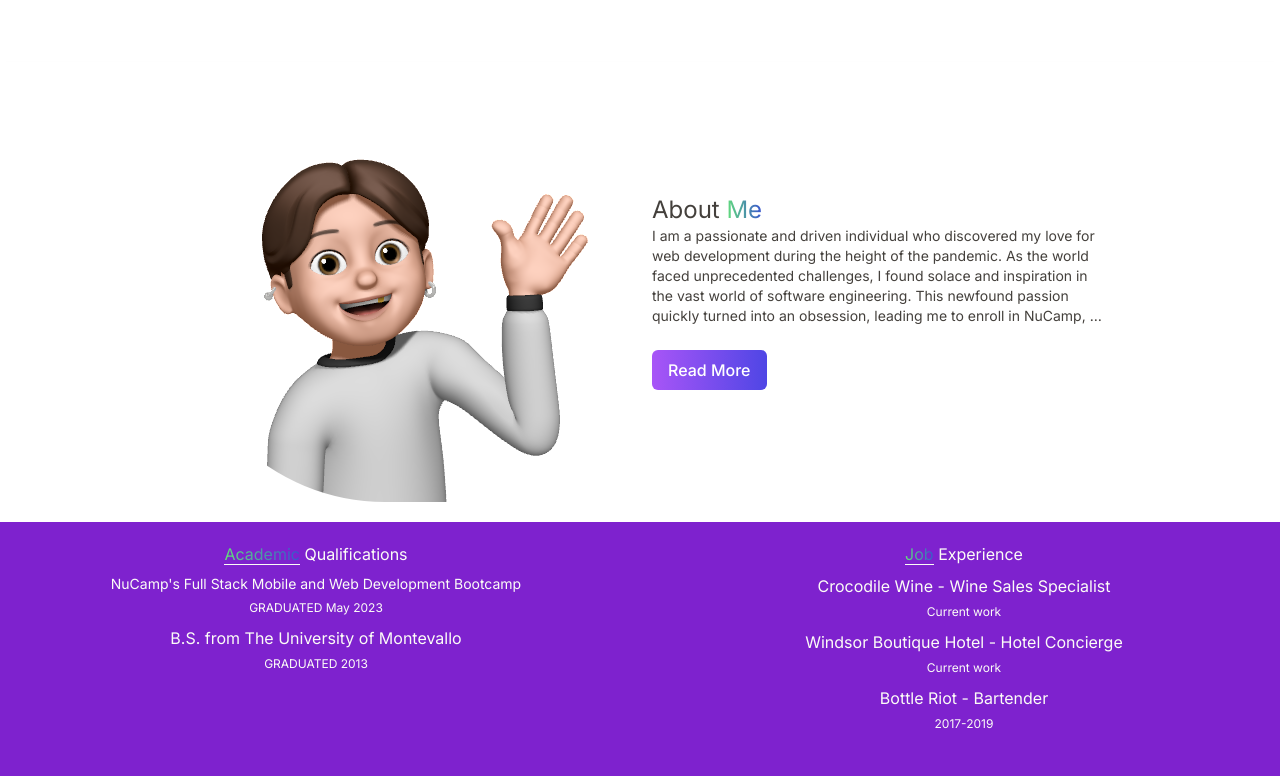
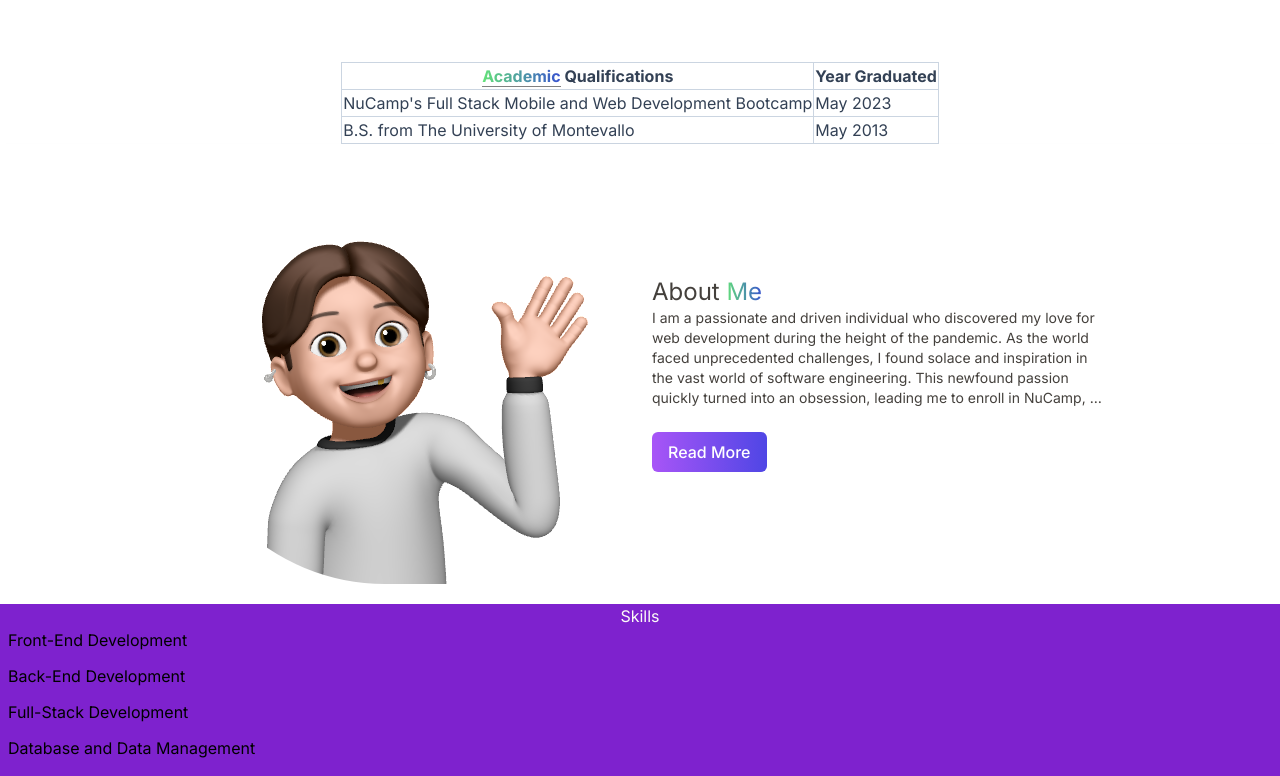
Before and after one commit to zdotg/my-portfolio, a Next.js app: page / in a window 1280 px wide. Shown: the part 397-1173 px from the top of the page. Built offline with nearby package versions, Linux system fonts and the light colour scheme.

Commit message:
Updating experience section to use tables

```diff
--- a/src/app/page.js
+++ b/src/app/page.js
@@ -6,7 +6,7 @@ import Head from "next/head";
 import NavBar from "@/components/NavBar";
 import Intro from "@/components/Intro";
 import About from "@/components/About";
-import Experience from "@/components/Experience";
+import AcademicExperience from "@/components/AcademicExperience";
 import Skills from "@/components/Skills";
 import Certs from "@/components/Certs";
 import Projects from "@/components/Projects";
@@ -24,8 +24,8 @@ export default function Home() {
       <NavBar />
       <main>
         <Intro />
+        <AcademicExperience />
         <About />
-        <Experience />
         <Skills />
         <Certs />
         <Projects />
--- /dev/null
+++ b/src/components/AcademicExperience.jsx
@@ -0,0 +1,83 @@
+import React from 'react';
+import '../styles/globals.css';
+
+const AcademicExperience = () => {
+  return (
+    <div class="bg-white">
+      <table class="table-auto mx-auto border border-seperate border-slate-500 bg-white text-slate-700">
+      <thead>
+        <tr>
+          <th class="border border-slate-300">
+            <h4 className=" text-center">
+              <span className="text-gradient border-style-one">
+                Academic
+              </span>{' '}
+              Qualifications
+            </h4>
+          </th>
+          <th class="border border-slate-300">
+            Year Graduated
+          </th>
+        </tr>
+      </thead>
+      <tbody>
+        <tr>
+          <td class="border border-slate-300 ...">
+            NuCamp&apos;s Full Stack Mobile and Web Development Bootcamp
+          </td>
+          <td class="border border-slate-300 ...">May 2023</td>
+        </tr>
+        <tr>
+          <td class="border border-slate-300 ...">B.S. from The University of Montevallo</td>
+          <td class="border border-slate-300 ...">May 2013</td>
+        </tr>
+      </tbody>
+    </table>
+  </div>
+
+
+    // <div className="card mx-auto pt-5 pb-5 bg-white text-stone-700">
+    //   <div className="card-body d-flex align-items-center">
+    //     <div className="col" style={{ zIndex: '2' }}>
+    //       <div className="pb-2">
+    //         <div className="grid grid-cols-2 gap-4 mb-4">
+    //           <div>
+    //             <h4 className=" text-center">
+    //               <span className="text-gradient border-style-one">
+    //                 Academic
+    //               </span>{' '}
+    //               Qualifications
+    //             </h4>
+    //             <ul className="text-center">
+    //               <li className="pt-2  list-none text-sm">
+    //                 NuCamp&apos;s Full Stack Mobile and Web Development Bootcamp
+    //               </li>
+    //               <small className=" text-xs">GRADUATED May 2023</small>
+    //               <li className="pt-2  list-none">B.S. from The University of Montevallo</li>
+    //               <small className=" text-xs">GRADUATED 2013</small>
+    //             </ul>
+    //           </div>
+    //           <div>
+    //             <h4 className=" text-center">
+    //               <span className="text-gradient border-style-one">Job</span> Experience
+    //             </h4>
+    //             <ul className="text-center">
+    //               <li className="pt-2  list-none">Crocodile Wine - Wine Sales Specialist</li>
+    //               <small className=" text-xs">Current work</small>
+    //               <li className="pt-2  list-none">
+    //                 Windsor Boutique Hotel - Hotel Concierge
+    //               </li>
+    //               <small className=" text-xs">Current work</small>
+    //               <li className="pt-2  list-none">Bottle Riot - Bartender</li>
+    //               <small className=" text-xs">2017-2019</small>
+    //             </ul>
+    //           </div>
+    //         </div>
+    //       </div>
+    //     </div>
+    //   </div>
+    // </div>
+  );
+};
+
+export default AcademicExperience;
--- a/src/components/Experience.jsx
+++ /dev/null
@@ -1,50 +0,0 @@
-import React from 'react';
-import '../styles/globals.css';
-
-const Experience = () => {
-  return (
-    <div className="card mx-auto pt-5 pb-5 bg-purple-700">
-      <div className="card-body d-flex align-items-center">
-        <div className="col" style={{ zIndex: '2' }}>
-          <div className="pb-2">
-            <div className="grid grid-cols-2 gap-4 mb-4">
-              <div>
-                <h4 className="main-text text-center">
-                  <span className="text-gradient border-style-one">
-                    Academic
-                  </span>{' '}
-                  Qualifications
-                </h4>
-                <ul className="text-center">
-                  <li className="pt-2 main-text list-none text-sm">
-                    NuCamp&apos;s Full Stack Mobile and Web Development Bootcamp
-                  </li>
-                  <small className="main-text text-xs">GRADUATED May 2023</small>
-                  <li className="pt-2 main-text list-none">B.S. from The University of Montevallo</li>
-                  <small className="main-text text-xs">GRADUATED 2013</small>
-                </ul>
-              </div>
-              <div>
-                <h4 className="main-text text-center">
-                  <span className="text-gradient border-style-one">Job</span> Experience
-                </h4>
-                <ul className="text-center">
-                  <li className="pt-2 main-text list-none">Crocodile Wine - Wine Sales Specialist</li>
-                  <small className="main-text text-xs">Current work</small>
-                  <li className="pt-2 main-text list-none">
-                    Windsor Boutique Hotel - Hotel Concierge
-                  </li>
-                  <small className="main-text text-xs">Current work</small>
-                  <li className="pt-2 main-text list-none">Bottle Riot - Bartender</li>
-                  <small className="main-text text-xs">2017-2019</small>
-                </ul>
-              </div>
-            </div>
-          </div>
-        </div>
-      </div>
-    </div>
-  );
-};
-
-export default Experience;
--- a/src/styles/globals.css
+++ b/src/styles/globals.css
@@ -263,11 +263,11 @@ body {
 
 .border-style-one {
   width: 45px;
-  border-bottom: 1px solid #fcfcf7;
+  border-bottom: 1px solid grey;
 }
 
 .border-style-two {
-  border: 1px solid white;
+  border: 1px solid grey;
 }
 
 /* FOOTER */
```
